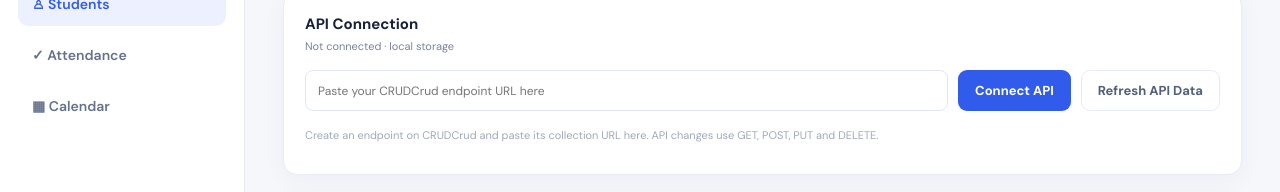
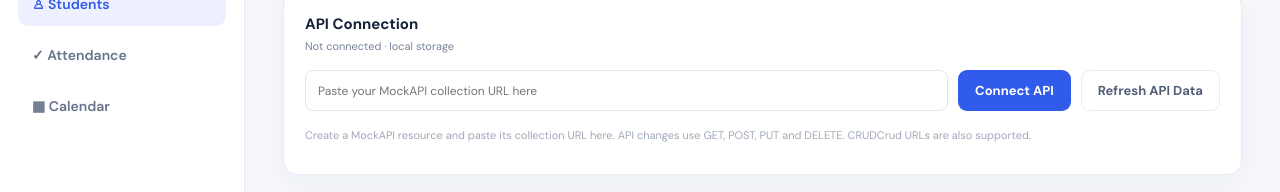
Before and after one commit to sahilsanjitbishoyi3-lgtm/studentflow, a plain HTML site: page index.html in a window 1280 px wide. Both pictures are taken after a click on the button "♙ Students". Shown: the part 224-416 px from the top of the page. Drawn offline with Linux system fonts and the light colour scheme.

Commit message:
Update API connection instructions to MockAPI

```diff
--- a/index.html
+++ b/index.html
@@ -113,8 +113,8 @@
 
         <div class="panel" id="apiConnectionPanel">
           <div class="panel-heading"><div><h3>API Connection</h3><p id="apiStatus">Not connected</p></div></div>
-          <div class="toolbar"><input id="apiEndpointInput" type="url" placeholder="Paste your CRUDCrud endpoint URL here" style="min-width:260px;flex:1"><button class="primary-button" id="connectApiButton">Connect API</button><button class="secondary-button" id="refreshApiButton">Refresh API Data</button></div>
-          <p class="stat-note">Create an endpoint on CRUDCrud and paste its collection URL here. API changes use GET, POST, PUT and DELETE.</p>
+          <div class="toolbar"><input id="apiEndpointInput" type="url" placeholder="Paste your MockAPI collection URL here" style="min-width:260px;flex:1"><button class="primary-button" id="connectApiButton">Connect API</button><button class="secondary-button" id="refreshApiButton">Refresh API Data</button></div>
+          <p class="stat-note">Create a MockAPI resource and paste its collection URL here. API changes use GET, POST, PUT and DELETE. CRUDCrud URLs are also supported.</p>
         </div>
         <div class="panel form-panel hidden" id="studentFormPanel">
           <div class="panel-heading">
```
